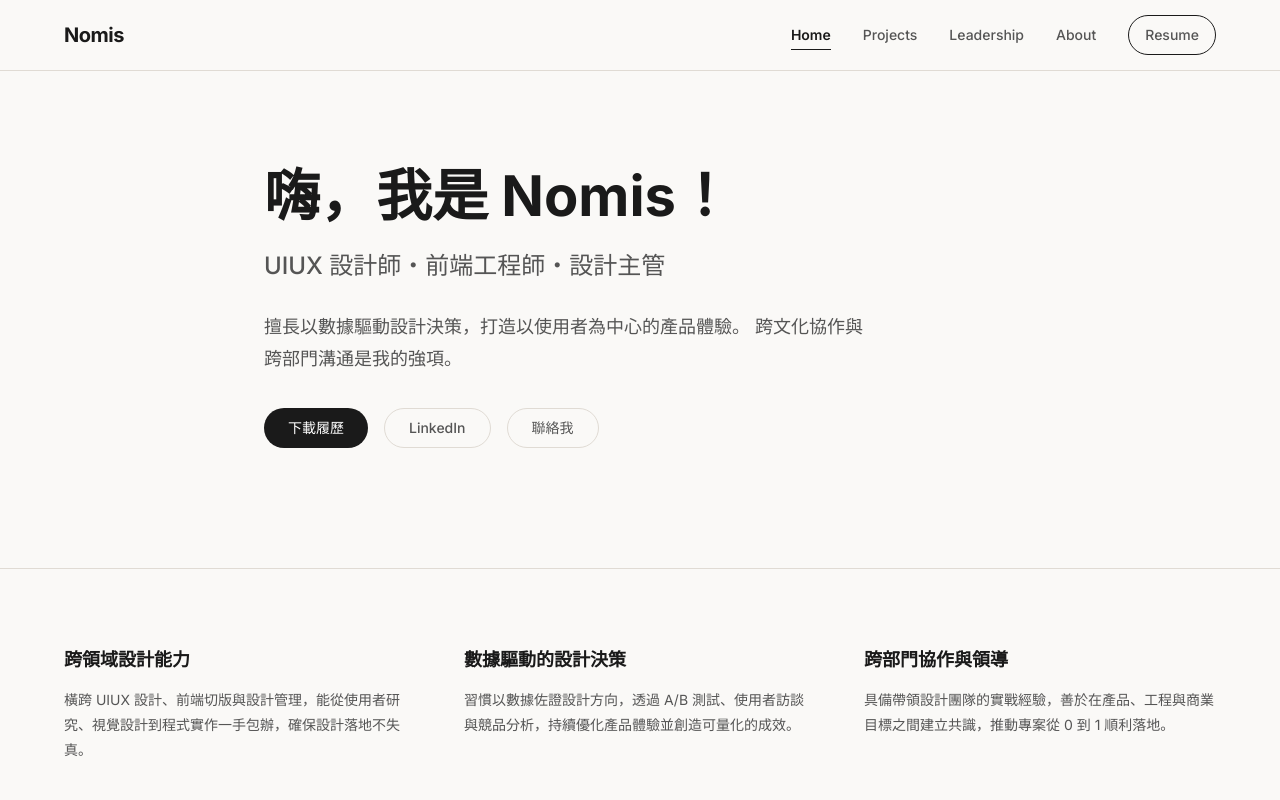
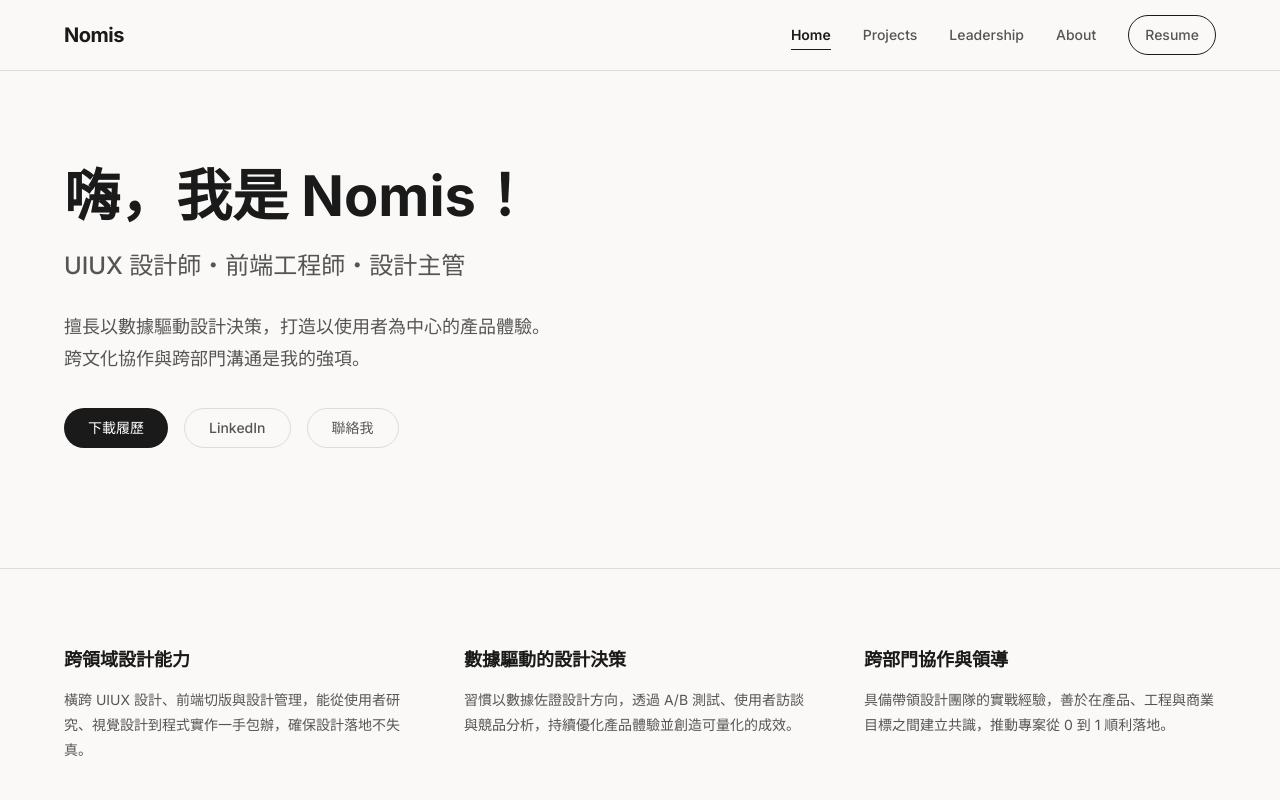
Before and after one commit to Mudi0710/portfolio, a Vue app: page / in a window 1280 px wide. Shown: the top 800 px of the page. Built offline with nearby package versions, Linux system fonts and the light colour scheme.

Commit message:
fix: 修正 Hero 區塊寬度與描述文字截斷問題

```diff
--- a/src/assets/scss/views/_home.scss
+++ b/src/assets/scss/views/_home.scss
@@ -4,10 +4,6 @@
 .hero {
   padding-top: calc(70px + 6rem);
   padding-bottom: $spacing-3xl;
-
-  &__inner {
-    max-width: 800px;
-  }
 
   &__title {
     font-size: $font-size-4xl;
@@ -28,7 +24,6 @@
     font-size: $font-size-md;
     color: $color-text-secondary;
     line-height: 1.8;
-    max-width: 600px;
     margin-bottom: $spacing-lg;
   }
 
--- a/src/views/Home.vue
+++ b/src/views/Home.vue
@@ -7,7 +7,7 @@
           <h1 class="hero__title">嗨，我是 Nomis！</h1>
           <p class="hero__subtitle">UIUX 設計師・前端工程師・設計主管</p>
           <p class="hero__desc">
-            擅長以數據驅動設計決策，打造以使用者為中心的產品體驗。
+            擅長以數據驅動設計決策，打造以使用者為中心的產品體驗。<br/>
             跨文化協作與跨部門溝通是我的強項。
           </p>
           <div class="hero__cta">
```
